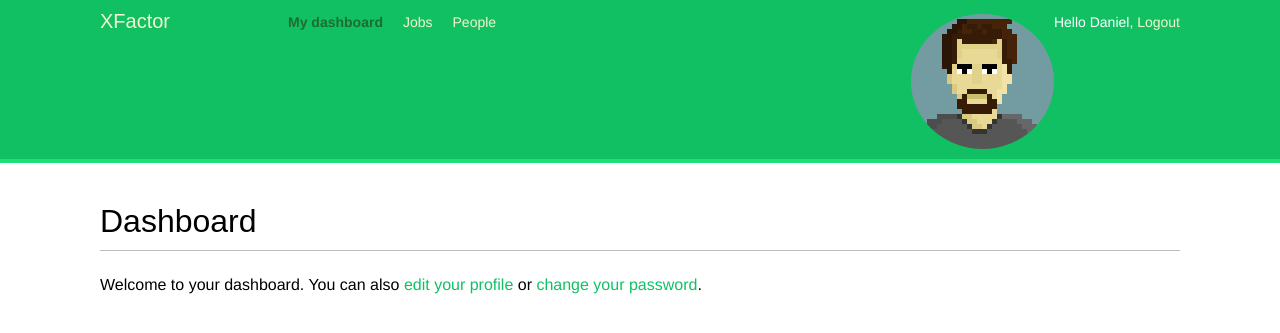
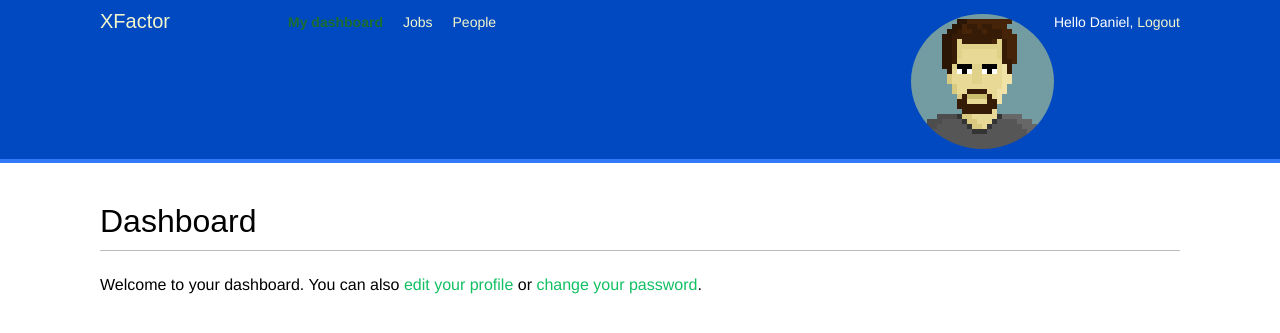
Before and after one commit to AMSteffensen/Webutvikling2017, a Django app: page / in a window 1280 px wide. Shown: the top 333 px of the page. Run offline with Django 3.2, Linux system fonts and the light colour scheme; a user stored in the database is signed in; data comes from the database, SQL or seed files in the repository; both versions use the stored data as it was after the commit; some libraries are stand-ins or nearby versions; some web fonts are replaced.

Commit message:
Jeg endret fargen til blå

```diff
--- a/account/static/css/base.css
+++ b/account/static/css/base.css
@@ -38,9 +38,9 @@ ol {
 #header {
     padding:10px 100px;
     font-size:14px;
-    background:#12c064;
+    background:#0049c1;
     color:#fff;
-    border-bottom:4px solid #1cdf78;
+    border-bottom:4px solid #317af7;
     overflow:auto;
 }
 
```
Also changed, not shown: db.sqlite3.
